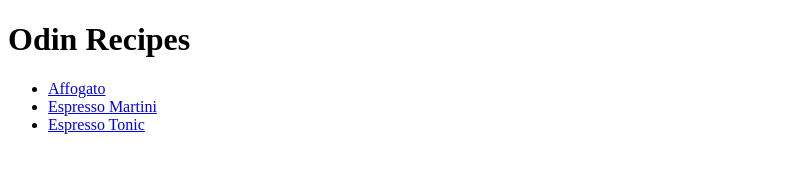
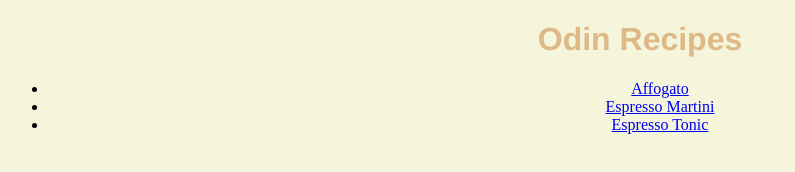
Before and after one commit to semuren/odin-recipes, a plain HTML site: page index.html in a window 1280 px wide. Shown: the whole page, without its empty margins (0-795 px from the left). Drawn offline with Linux system fonts and the light colour scheme.

Commit message:
add css to project

```diff
--- a/index.html
+++ b/index.html
@@ -4,6 +4,7 @@
     <meta charset="UTF-8">
     <meta http-equiv="X-UA-Compatible" content="IE=edge">
     <meta name="viewport" content="width=device-width, initial-scale=1.0">
+    <link rel="stylesheet" href="style.css">
     <title>Odin Recipes</title>
 </head>
 <body>
--- /dev/null
+++ b/style.css
@@ -0,0 +1,13 @@
+body {
+    background-color: beige;
+}
+
+h1 {
+    text-align: center;
+    color: burlywood;
+    font-family: 'Helvetica','Verdana';
+}
+
+ul {
+    text-align: center;
+}
```
